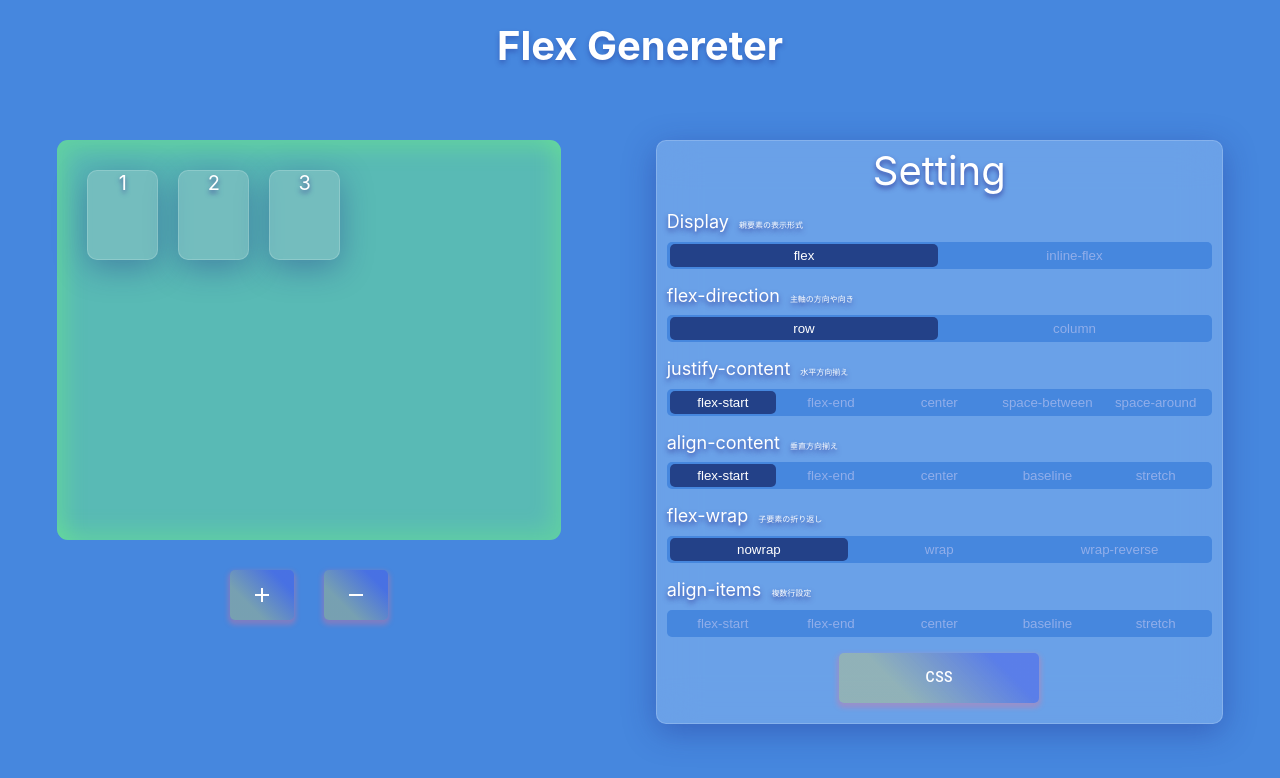
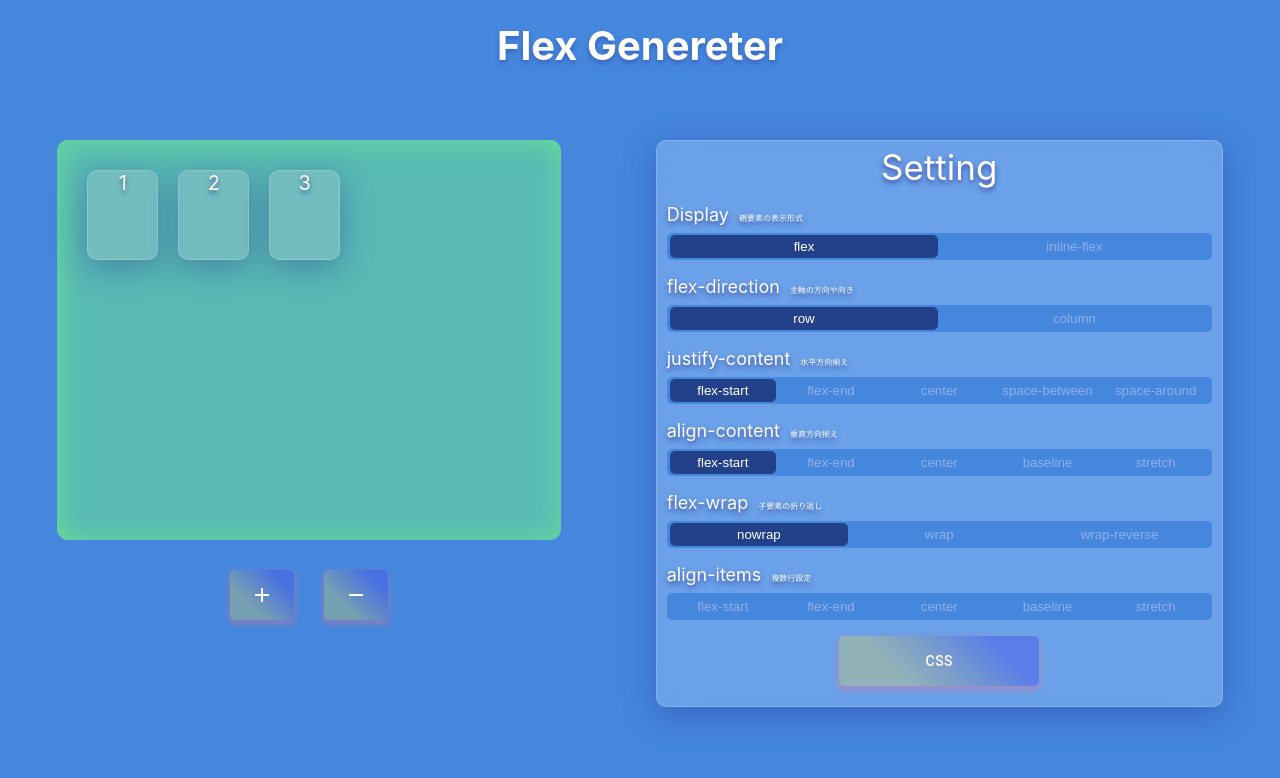
Before and after one commit to shouichi666/FlexGenereter, a React (Create React App) app: page / in a window 1280 px wide. Shown: the top 778 px of the page. Built offline with nearby package versions, Linux system fonts and the light colour scheme.

Commit message:
fix Controller

```diff
--- a/src/components/modules/Controller.tsx
+++ b/src/components/modules/Controller.tsx
@@ -50,7 +50,7 @@ const Controller = React.memo(() => {
 
   return (
     <Wrapper>
-      <Text text='Setting' fontSize={40} textAlign={"center"} />
+      <Text text='Setting' fontSize={35} textAlign={"center"} />
       <List>
         <Row>
           <RowTop>
@@ -244,7 +244,7 @@ const RowTop = styled.div`
 
 const RowBottom = styled.div`
   width: 100%;
-  margin: 0.6em 0 0 0;
+  margin: 0.5em 0 0 0;
   display: flex;
   justify-content: space-around;
   background-color: #4687de;
```
